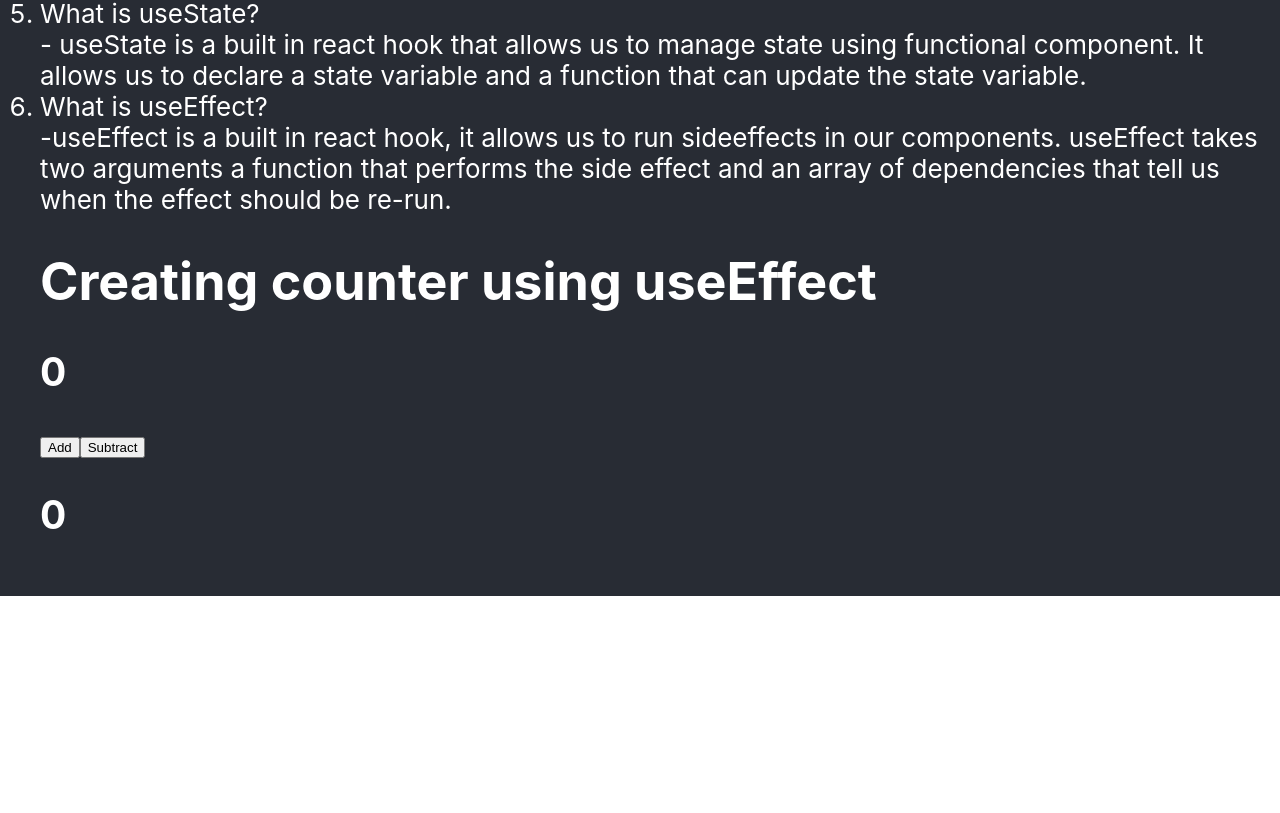
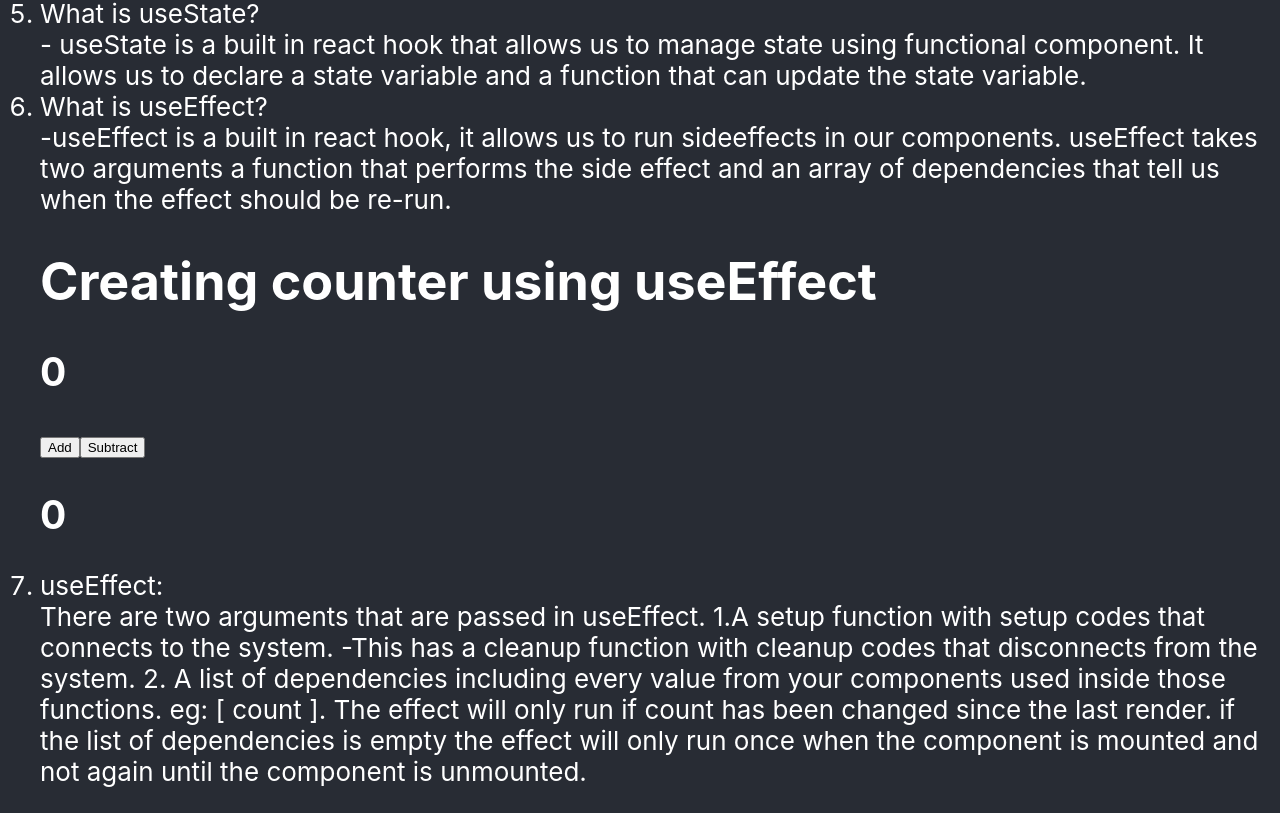
Before and after one commit to pjsherpa/react-theory-definition, a React (Create React App) app: page / in a window 1280 px wide. Shown: the part 830-1643 px from the top of the page. Before the commit the page ends 1426 px from the top, so only its background shows below. Built offline with nearby package versions, Linux system fonts and the light colour scheme.

Commit message:
useEffect definition added

```diff
--- a/src/App.js
+++ b/src/App.js
@@ -47,6 +47,15 @@ function App() {
           arguments a function that performs the side effect and an array of
           dependencies that tell us when the effect should be re-run.
           <Counter />
+          <li>useEffect:</li>
+          There are two arguments that are passed in useEffect. 1.A setup
+          function with setup codes that connects to the system. -This has a
+          cleanup function with cleanup codes that disconnects from the system.
+          2. A list of dependencies including every value from your components
+          used inside those functions. eg: [ count ]. The effect will only run
+          if count has been changed since the last render. if the list of
+          dependencies is empty the effect will only run once when the component
+          is mounted and not again until the component is unmounted.
         </ol>
       </div>
     </div>
```
